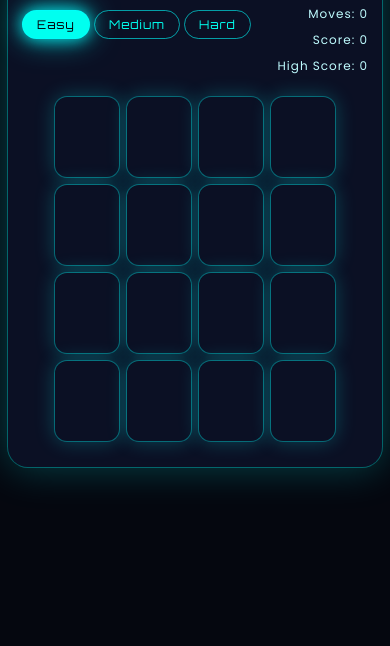
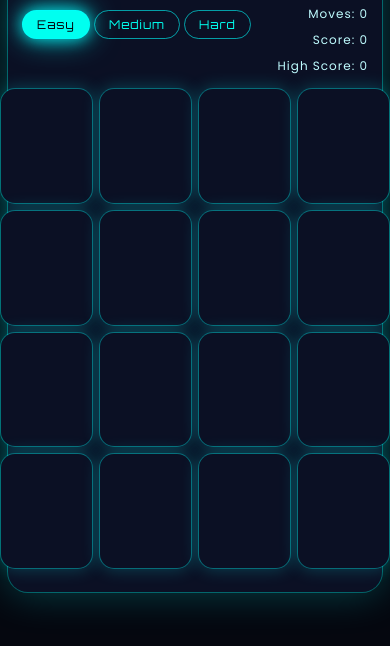
Before and after one commit to ishitaswarnkar1804/mini-arcade, a plain HTML site: page flip.html in a window 390 px wide. Shown: the part 194-840 px from the top of the page. Drawn offline with Linux system fonts and the light colour scheme; no server answers.

Commit message:
flip.html

```diff
--- a/flip.html
+++ b/flip.html
@@ -11,49 +11,43 @@
 
 <style>
 .board{
-margin-top:20px;
+margin-top:12px;
 display:grid;
-gap:14px;
+gap:8px;
 justify-content:center;
---card:90px;
+--card:64px;
 }
 
 .card{
 width:var(--card);
 height:calc(var(--card) * 1.25);
-border-radius:16px;
+border-radius:14px;
 background:#0b1024;
 box-shadow:
 0 0 0 1px rgba(0,255,255,.3),
-0 0 20px rgba(0,255,255,.25);
+0 0 18px rgba(0,255,255,.25);
 display:flex;
 align-items:center;
 justify-content:center;
 font-family:Orbitron, sans-serif;
-font-size:calc(var(--card) * 0.55);
+font-size:calc(var(--card) * 0.5);
 color:#00fff0;
 cursor:pointer;
-transition:transform .4s, box-shadow .4s, background .4s;
+transition:transform .3s, box-shadow .3s, background .3s;
 }
 
 .card.flipped{
 background:#00fff0;
 color:#05070f;
-box-shadow:0 0 30px rgba(0,255,255,1);
-text-shadow:0 0 12px rgba(0,0,0,.6);
+box-shadow:0 0 28px rgba(0,255,255,1);
 transform:scale(1.05);
 }
 
 .card.matched{
 background:#1aff8c;
 color:#05070f;
-box-shadow:0 0 28px rgba(26,255,140,1);
+box-shadow:0 0 26px rgba(26,255,140,1);
 pointer-events:none;
-}
-
-@media (max-width:480px){
-  .board{ gap:8px; }
-  .card{ border-radius:12px; }
 }
 </style>
 </head>
@@ -90,8 +84,8 @@ pointer-events:none;
 </div>
 
 <div id="board" class="board"></div>
-<div id="status" style="margin-top:12px;font-family:Orbitron,sans-serif;letter-spacing:2px;font-size:16px;color:#ff2fd1;"></div>
-<button id="playAgain" class="reset-btn" style="display:none;margin-top:10px" onclick="start()">Play Again</button>
+<div id="status" style="margin-top:10px;font-family:Orbitron,sans-serif;letter-spacing:2px;font-size:14px;color:#ff2fd1;"></div>
+<button id="playAgain" class="reset-btn" style="display:none;margin-top:8px" onclick="start()">Play Again</button>
 </div>
 </main>
 
@@ -143,18 +137,15 @@ totalPairs = pairs
 let set=icons.slice(0,pairs)
 let cards=[...set,...set].sort(()=>Math.random()-0.5)
 
-const board=document.getElementById("board")
-board.style.gridTemplateColumns=`repeat(${size}, var(--card))`
+const board = document.getElementById("board")
 
-if(window.innerWidth <= 480){
-  if(size === 4) board.style.setProperty("--card","64px")
-  if(size === 6) board.style.setProperty("--card","52px")
-  if(size === 8) board.style.setProperty("--card","44px")
-}else{
-  board.style.setProperty("--card","90px")
-}
+const topUI = 260
+const usable = Math.min(window.innerWidth, window.innerHeight - topUI)
+const card = Math.max(32, Math.floor(usable / size) - 6)
 
-board.innerHTML=""
+board.style.setProperty("--card", card + "px")
+board.style.gridTemplateColumns = `repeat(${size}, ${card}px)`
+board.innerHTML = ""
 
 cards.forEach(v=>{
 const c=document.createElement("div")
@@ -188,7 +179,7 @@ second.classList.remove("flipped")
 first.textContent=""
 second.textContent=""
 resetPick()
-},600)
+},500)
 }
 }
 }
```
